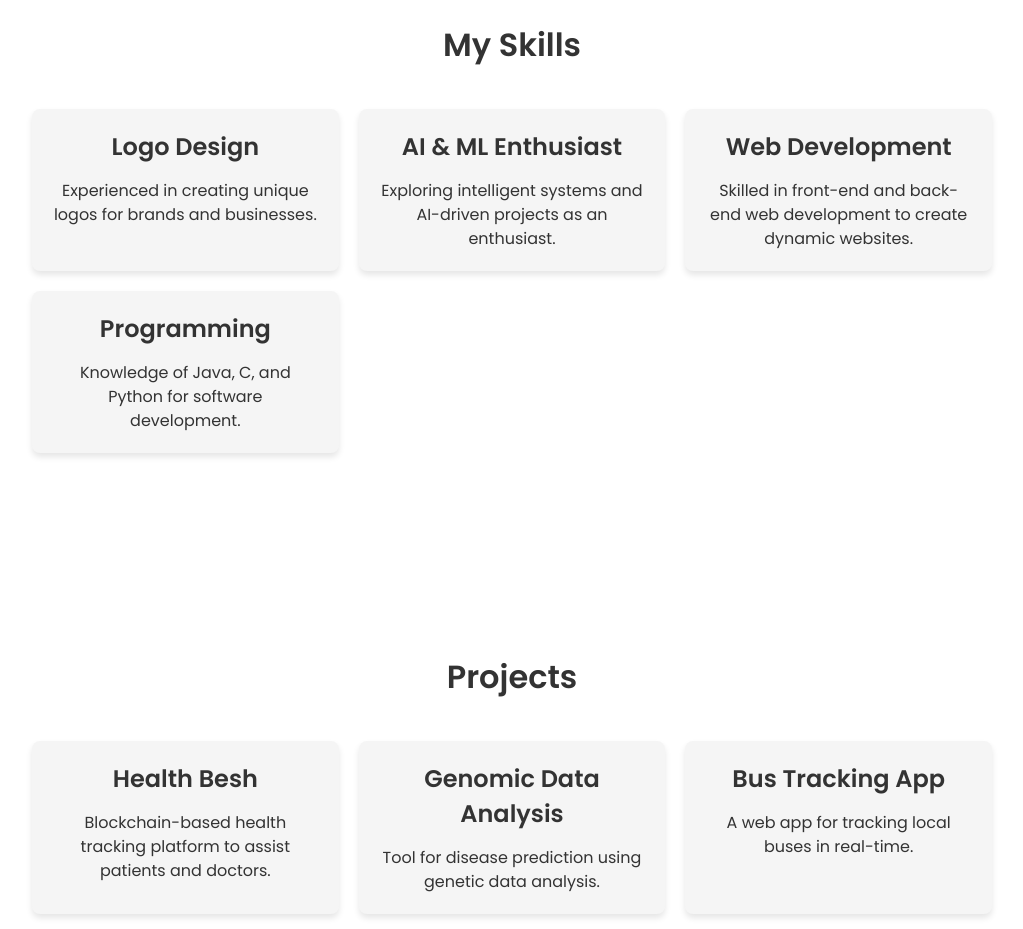
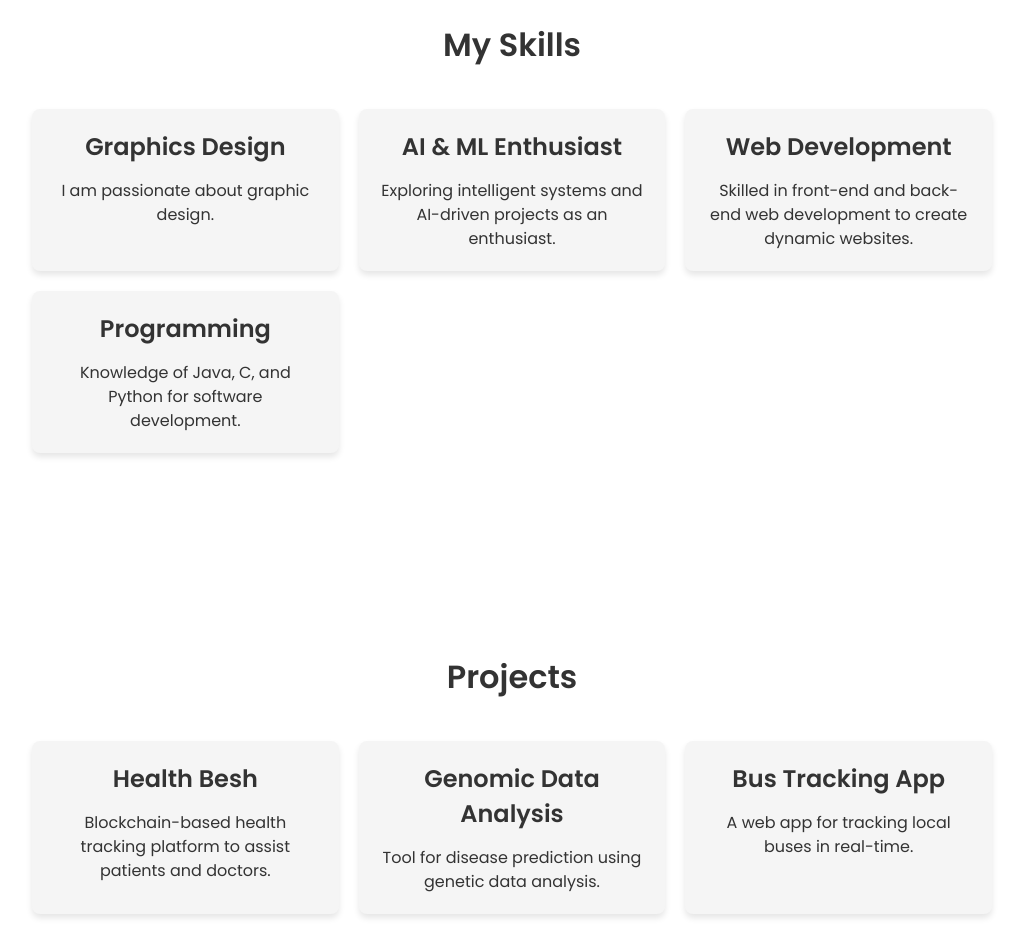
Before and after one commit to sagnikishere/Portfolio, a plain HTML site: page index.html in a window 1280 px wide. Shown: the part 1400-2329 px from the top of the page, without its empty margins (128-1151 px from the left). Drawn offline with nearby package versions, Linux system fonts and the light colour scheme.

Commit message:
Update index.html

```diff
--- a/index.html
+++ b/index.html
@@ -60,8 +60,8 @@
             <h2>My Skills</h2>
             <div class="skills-grid">
                 <div class="skill-card" data-aos="fade-up">
-                    <h3>Logo Design</h3>
-                    <p>Experienced in creating unique logos for brands and businesses.</p>
+                    <h3>Graphics Design</h3>
+                    <p>I am passionate about graphic design.</p>
                 </div>
                 <div class="skill-card" data-aos="fade-up" data-aos-delay="100">
                     <h3>AI & ML Enthusiast</h3>
```
